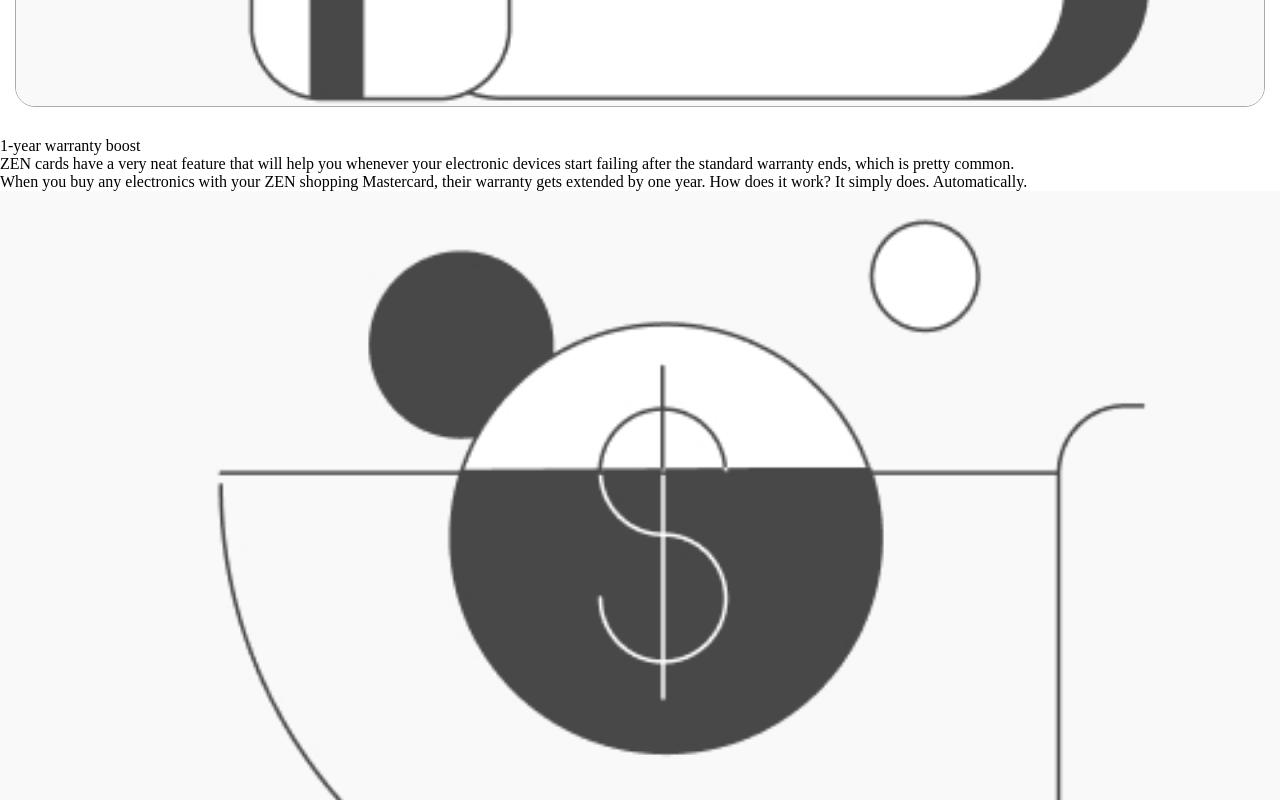
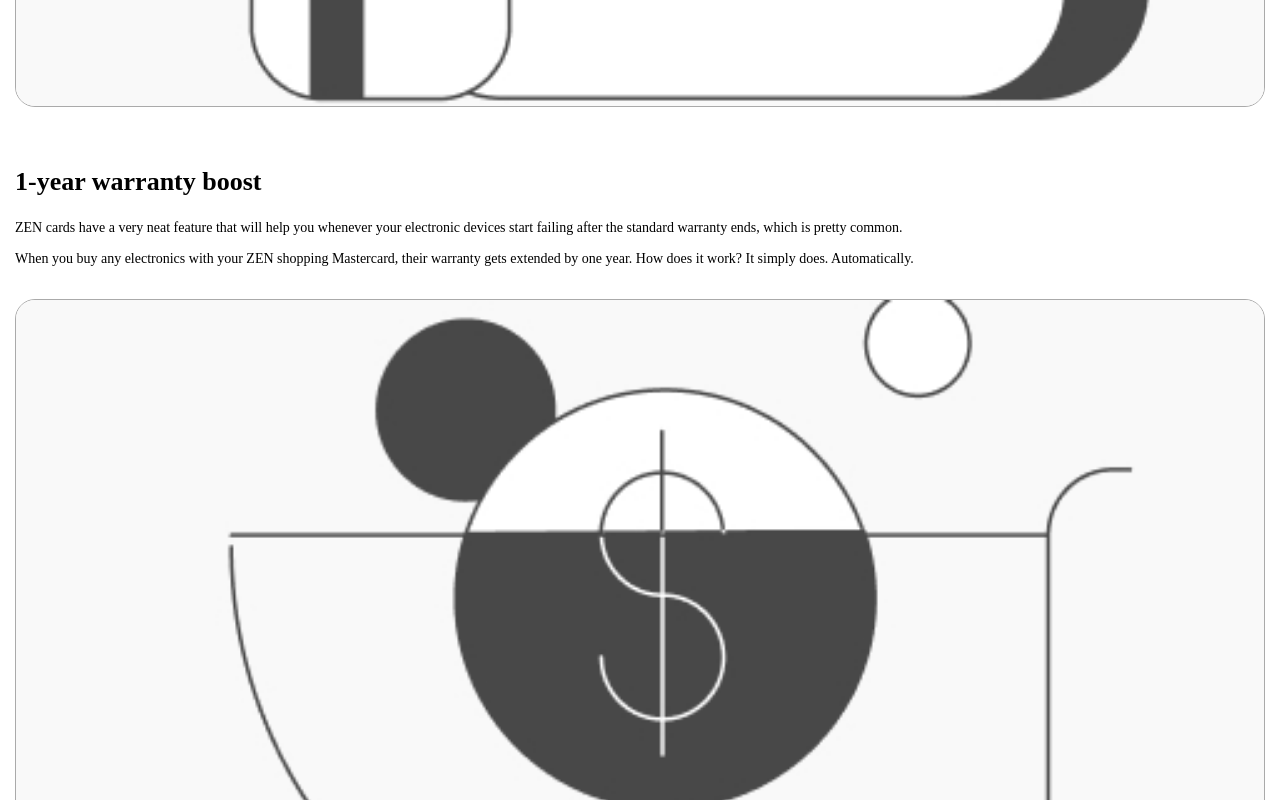
Before and after one commit to KaterinaTuma/ng-free-zen, a plain HTML site: page index.html in a window 1280 px wide. Shown: the part 1120-1920 px from the top of the page. Drawn offline with Linux system fonts and the light colour scheme.

Commit message:
Added css for warranty

```diff
--- /dev/null
+++ b/css/warranty.css
@@ -0,0 +1,39 @@
+.warranty {
+  padding: 30px 15px;
+}
+
+.warranty__wrapper {
+  display: flex;
+  flex-direction: column;
+  gap: 30px;
+}
+
+/* .warranty__text-block {} */
+
+.warranty__title {
+  font-size: 26px;
+  font-weight: 700;
+}
+
+.warranty__copy {
+  font-size: 14px;
+  line-height: 1.5;
+  margin-top: 10px;
+}
+
+.warranty__copy:first-of-type {
+  margin-top: 20px;
+}
+
+.warranty__image-block {
+  height: 72vw;
+  border: 1px solid #AAA;
+  border-radius: 20px;
+  overflow: hidden;
+}
+
+.warranty__image-block img {
+  display: block;
+  height: 100%;
+  object-fit: cover;
+}
--- a/index.html
+++ b/index.html
@@ -13,6 +13,7 @@
     <link rel="stylesheet" href="css/footer.css">
     <link rel="stylesheet" href="css/column.css">
     <link rel="stylesheet" href="css/cashback.css">
+    <link rel="stylesheet" href="css/warranty.css">
   </head>
 
   <body>
```
